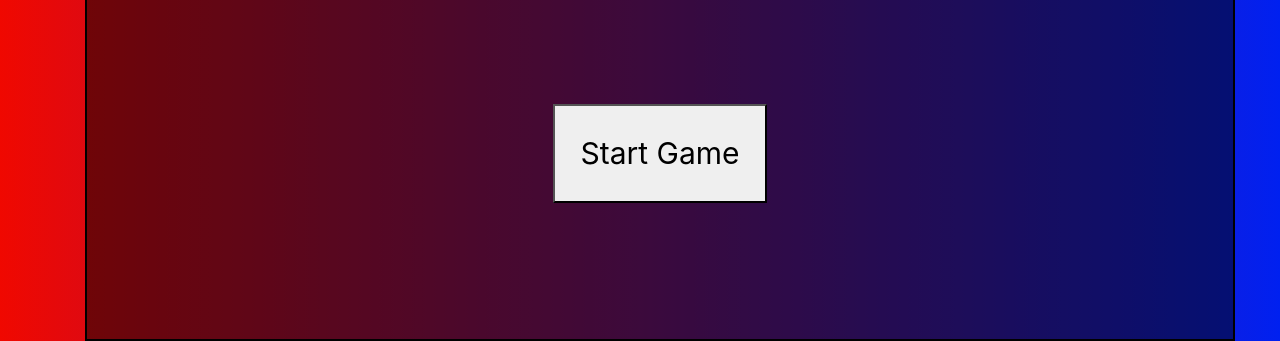
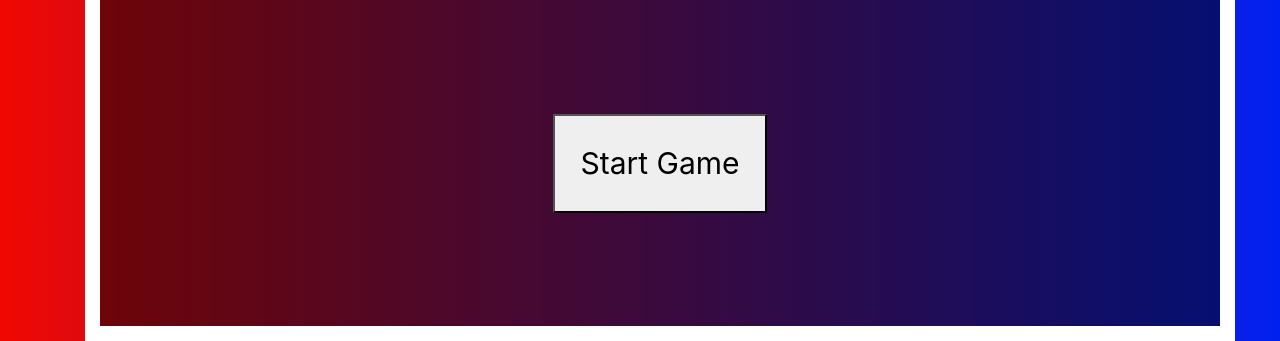
Before and after one commit to chrisharding88/triviaGame, a plain HTML site: page index.html in a window 1280 px wide. Shown: the part 542-883 px from the top of the page. Drawn offline with nearby package versions, Linux system fonts and the light colour scheme; a web font is replaced by a local one.

Commit message:
changed the border for trivia-question to make it more like a backboard

```diff
--- a/assets/css/styles.css
+++ b/assets/css/styles.css
@@ -9,7 +9,7 @@ body{
 #trivia-question{
     text-align: center;
     margin: 0 auto;
-    border: 2px solid black;
+    border: 15px solid white;
     width: 1150px;
     height: 750px;
     margin-top: 12%;
```
